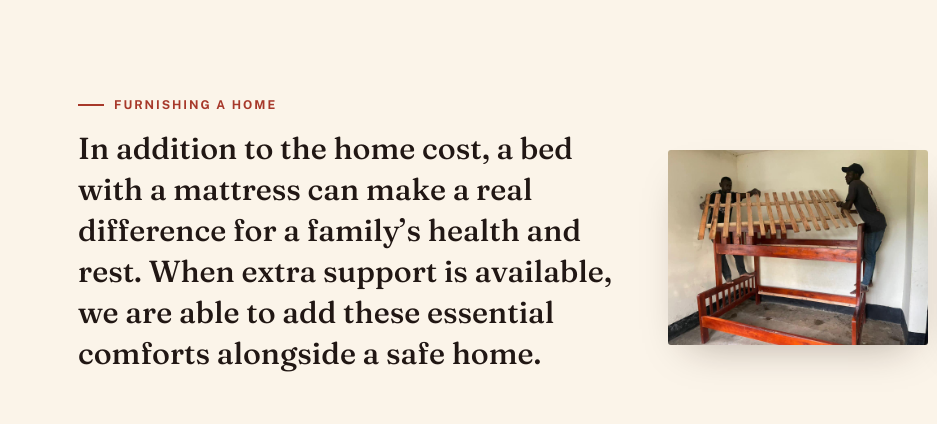
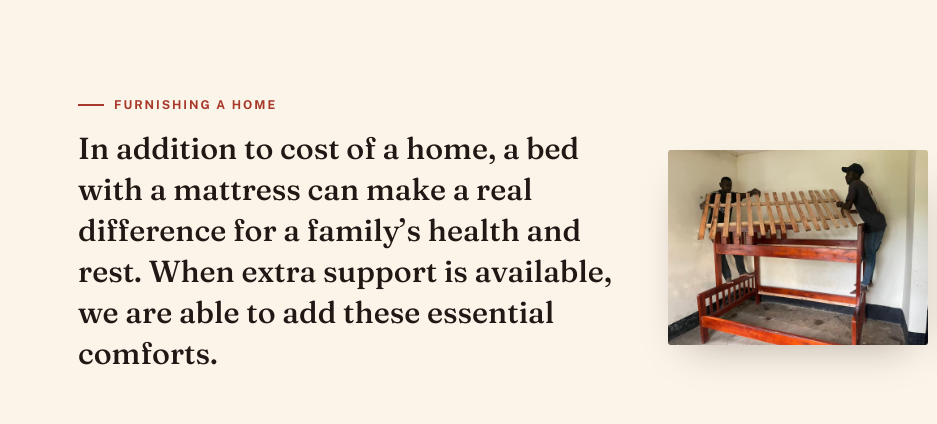
Before and after one commit to deanisaac06/Harmony-Life, a plain HTML site: page homes.html in a window 1280 px wide. Shown: the part 3860-4284 px from the top of the page, 0-937 px from the left. Drawn offline with nearby package versions, Linux system fonts and the light colour scheme; grey boxes are pictures that could not be loaded.

Commit message:
Homes: tighten bed and mattress paragraph
Updated the statement paragraph to clarify the cost context.

```diff
--- a/homes.html
+++ b/homes.html
@@ -129,7 +129,7 @@
       </div>
       <div>
         <p class="eyebrow">Furnishing a home</p>
-        <p class="statement">In addition to the home cost, a bed with a mattress can make a real difference for a family&rsquo;s health and rest. When extra support is available, we are able to add these essential comforts alongside a safe home.</p>
+        <p class="statement">In addition to cost of a home, a bed with a mattress can make a real difference for a family&rsquo;s health and rest. When extra support is available, we are able to add these essential comforts.</p>
       </div>
     </div>
   </div>
```
